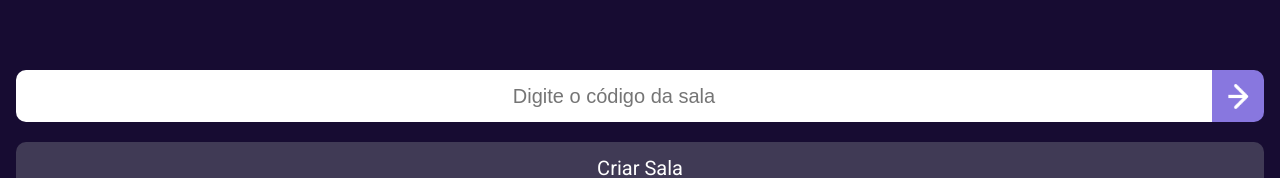
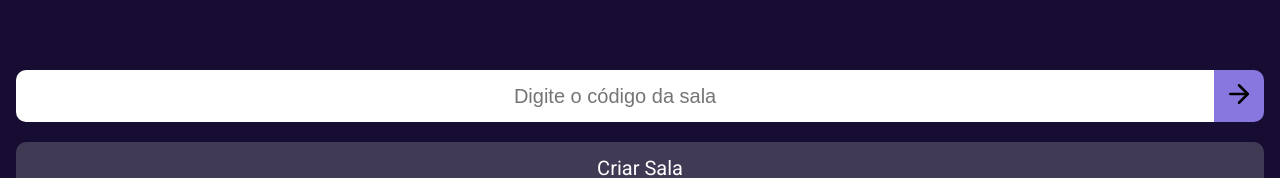
Before and after one commit to chap0lin/dom-que-shot, a React (Vite) app: page /Home in a window 1280 px wide. Shown: the part 125-303 px from the top of the page. Built offline with nearby package versions, Linux system fonts and the light colour scheme.

Commit message:
incluído o ícone da biblioteca feather em um dos botões da tela Home

```diff
--- a/src/scenes/Home/Home.css
+++ b/src/scenes/Home/Home.css
@@ -56,14 +56,12 @@
 }
 
 .JoinRoomButton {
-  background: url(../../assets/right-arrow.png);
+  /* background: url(../../assets/right-arrow.png); */
   background-color: #8877df;
-  background-size: 50% 50%;
-  background-position: center;
-  background-repeat: no-repeat;
   border-radius: 0 10px 10px 0;
   width: 52px;
   height: 52px;
+  padding: 0;
 }
 
 .CreateRoomDiv {
--- a/src/scenes/Home/Home.tsx
+++ b/src/scenes/Home/Home.tsx
@@ -3,8 +3,12 @@ import { gameCards } from './GameCards';
 import ImageSlider from './ImageSlider';
 import './Home.css';
 import Background from '../../Components/Background';
+import { ArrowRight } from 'react-feather';
+import { useNavigate } from 'react-router-dom';
 
 function Home() {
+  const navigate = useNavigate();
+
   return (
     <Background>
       <div className="HomeHeaderDiv">
@@ -23,9 +27,13 @@ function Home() {
           className="JoinRoomEnterCode"
           placeholder="Digite o código da sala"
         />
-        <Link to="/JoinRoom">
-          <button className="JoinRoomButton" />
-        </Link>
+        <button className="JoinRoomButton">
+          <ArrowRight
+            width="30px"
+            height="30px"
+            onClick={() => navigate('/JoinRoom')}
+          />
+        </button>
       </div>
 
       <div className="CreateRoomDiv">
```
Also changed, not shown: src/assets/right-arrow.png (deleted).
